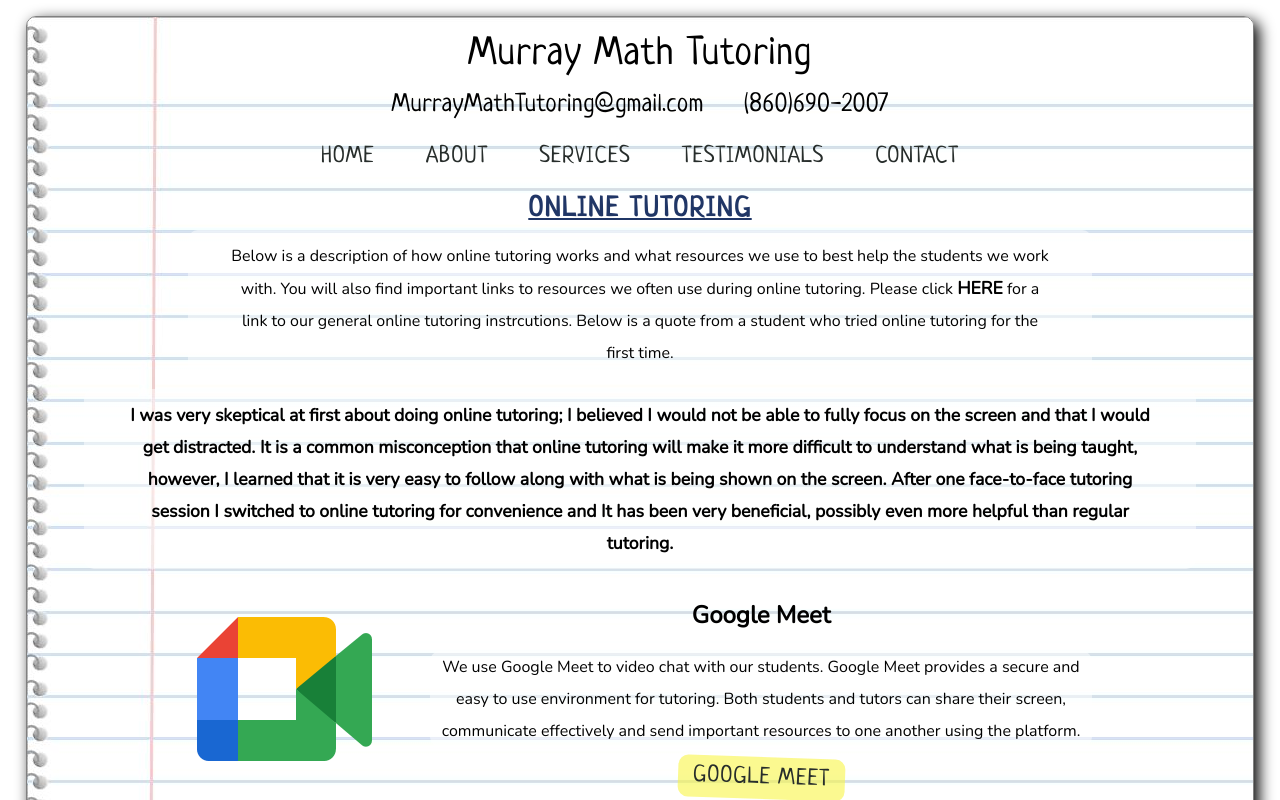
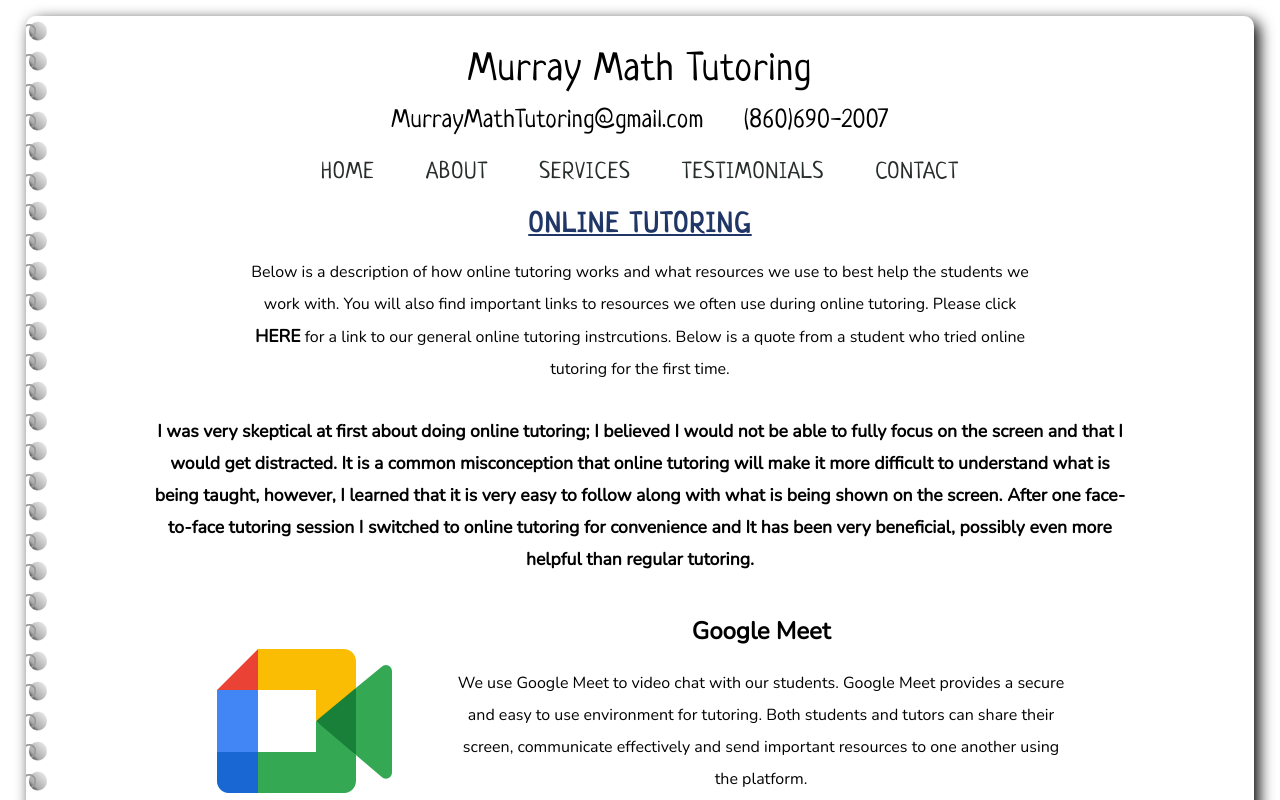
Before and after one commit to murraycoding/murray-math-tutoring, a Next.js app: page /online-tutoring in a window 1280 px wide. Shown: the top 800 px of the page. Built offline with nearby package versions, Linux system fonts and the light colour scheme.

Commit message:
updated background image

```diff
--- a/components/ContentBody.js
+++ b/components/ContentBody.js
@@ -3,19 +3,8 @@ import ContentBodyStyles from '../styles/ContentBody.module.scss'
 
 export default function ContentBody({ children }) {
   return(
-    <div className={ContentBodyStyles.wrapper}>
+    <div className={ContentBodyStyles.newBackground}>
       { children }
-      <div className={ContentBodyStyles.backgroundimage}>
-        <Image
-          src="/Paper.jpg"
-          alt=""
-          width={2000}
-          height={1500}
-          quality={25}
-          layout="fixed"
-          objectPosition="left top"
-        />
-      </div>
     </div>
   )
 }
--- a/styles/ContentBody.module.scss
+++ b/styles/ContentBody.module.scss
@@ -15,3 +15,12 @@
 .wrapper {
   height: fit-content;
 }
+
+.newBackground {
+  margin: 2vh 2vw;
+  border-radius: 10px;
+  box-shadow: 5px 5px 15px;
+  background-image: url("../public/Ring.jpg");
+  background-repeat: repeat-y;
+  background-size: 30px 30px;
+}
```
